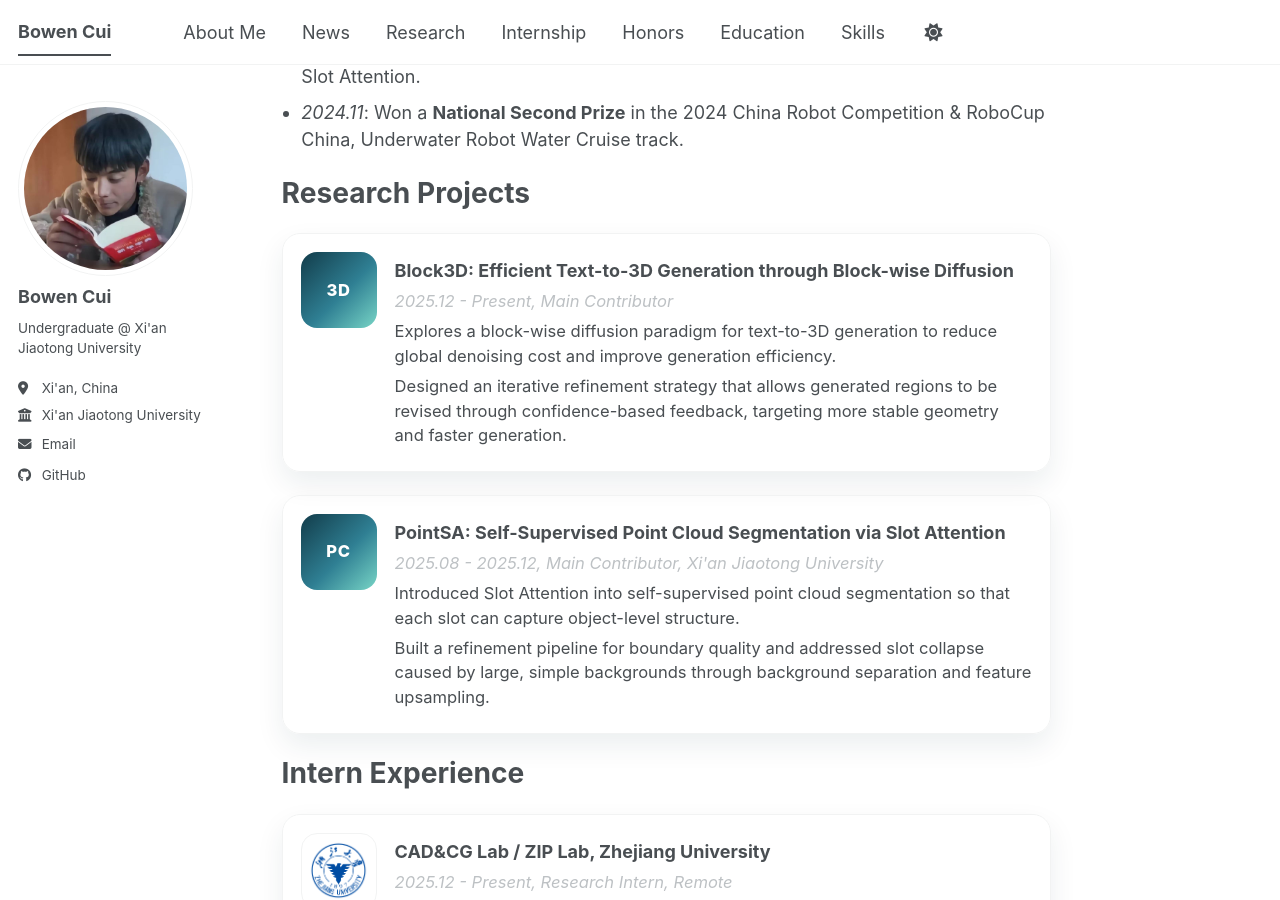
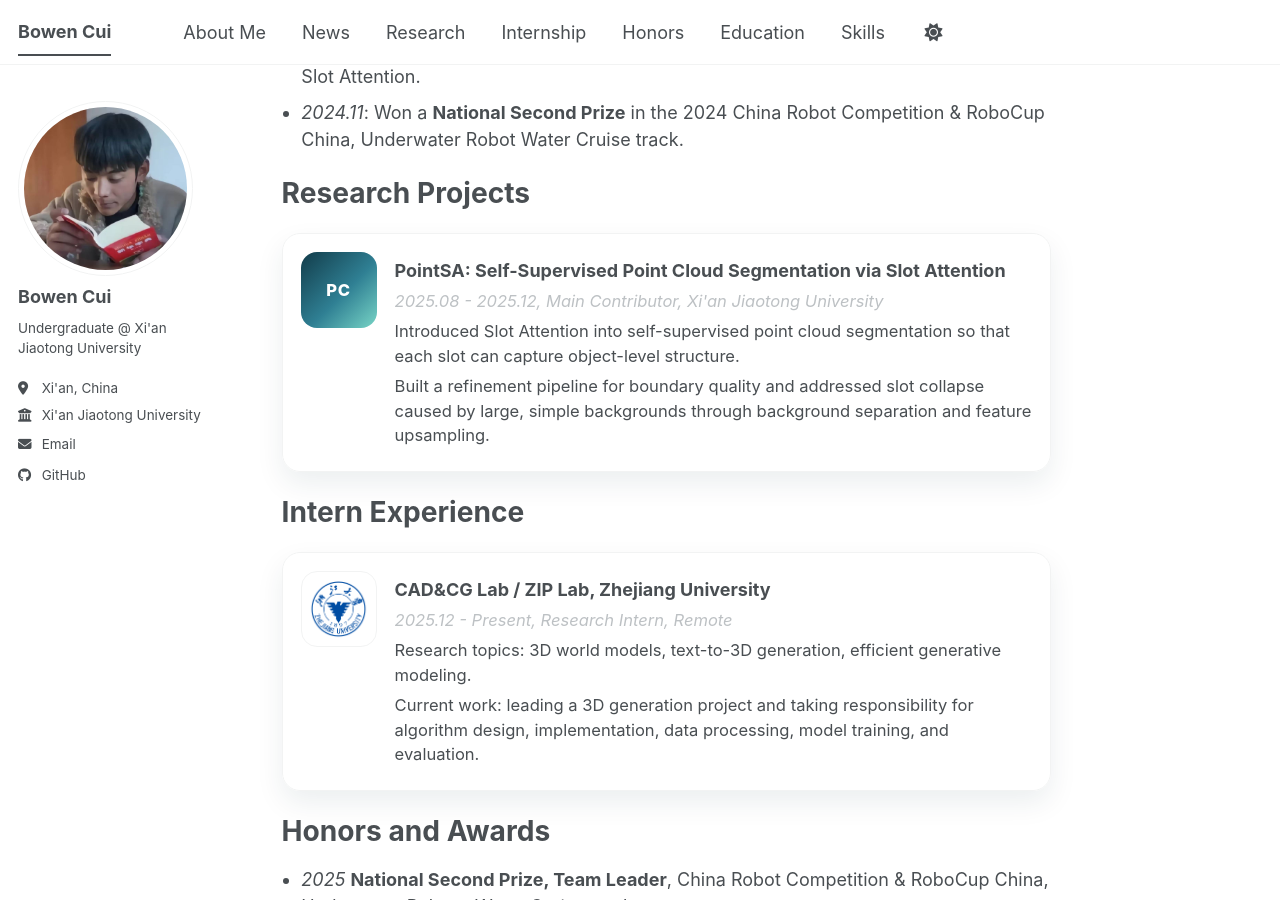
Before and after one commit to AlexanderTsui/AlexanderTsui.github.io, a Jekyll site: the page built from _pages/about.md, in a window 1280 px wide and 900 px high, scrolled down 674 px. Built offline with Jekyll 4.4.1, drawn with Linux system fonts in a browser that asks for light colours; a script bundle is joined from its source files by our own code; library files that are not in the unit come from our copies.

Commit message:
Remove Block3D from homepage

```diff
--- a/_pages/about.md
+++ b/_pages/about.md
@@ -31,16 +31,6 @@
 <span class="anchor" id="research"></span>
 
 # Research Projects
-
-<div class="entity-card">
-  <div class="entity-logo">3D</div>
-  <div>
-    <p class="entity-title"><strong>Block3D: Efficient Text-to-3D Generation through Block-wise Diffusion</strong></p>
-    <p class="entity-meta"><em>2025.12 - Present, Main Contributor</em></p>
-    <p>Explores a block-wise diffusion paradigm for text-to-3D generation to reduce global denoising cost and improve generation efficiency.</p>
-    <p>Designed an iterative refinement strategy that allows generated regions to be revised through confidence-based feedback, targeting more stable geometry and faster generation.</p>
-  </div>
-</div>
 
 <div class="entity-card">
   <div class="entity-logo">PC</div>
```
